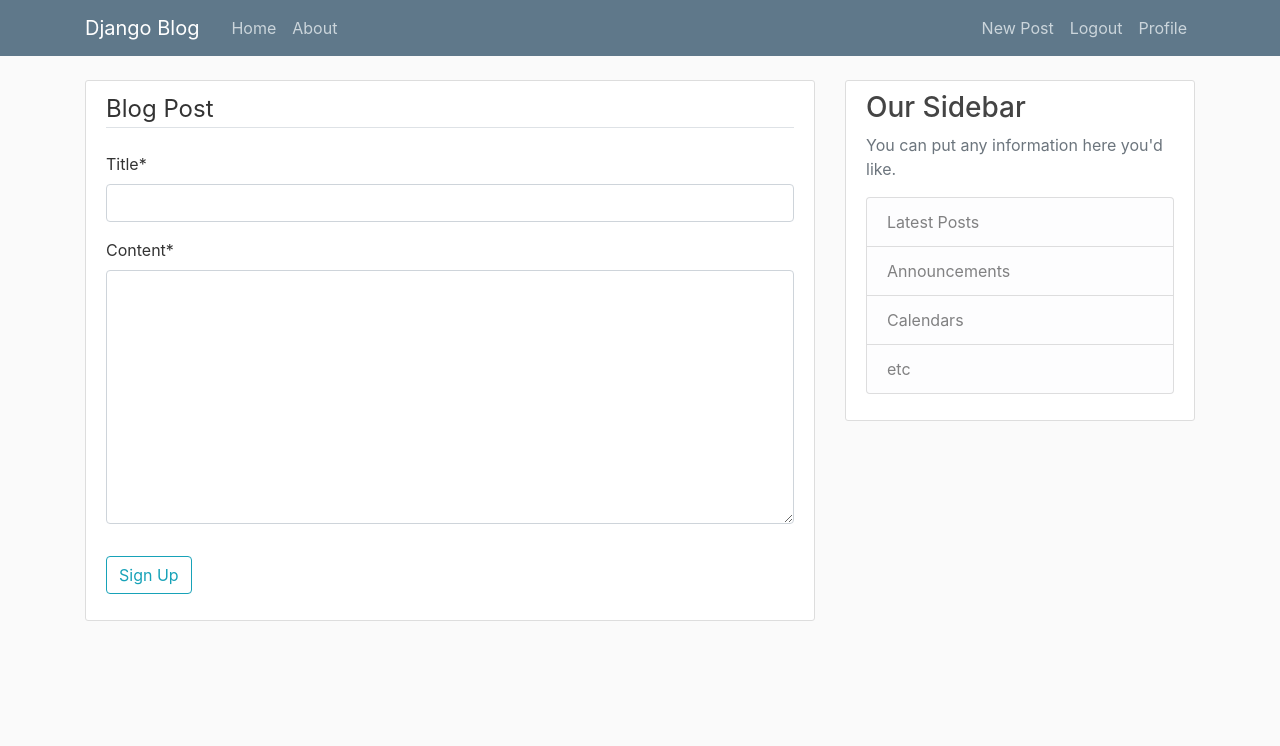
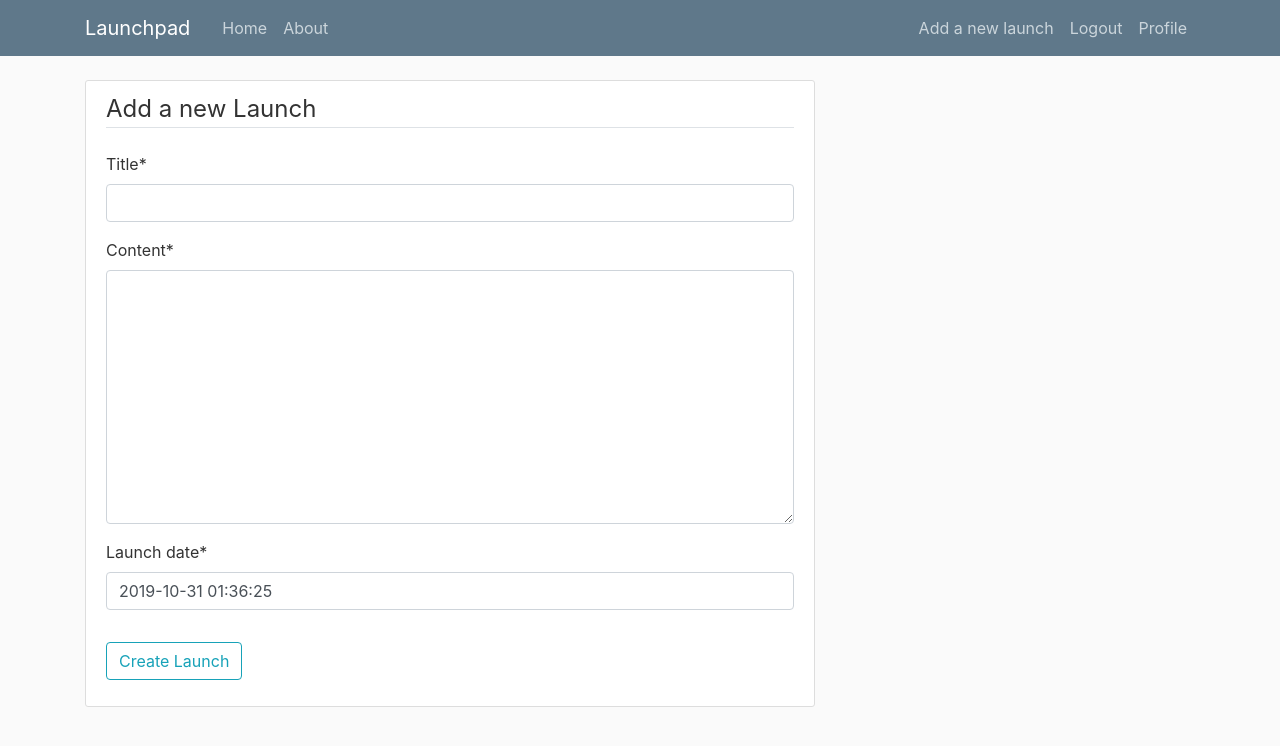
Before and after one commit to errpoulos/launchpad, a Django app: page /post/new/ in a window 1280 px wide. Shown: the top 746 px of the page. Run offline with Django 3.2, Linux system fonts and the light colour scheme; a user stored in the database is signed in; some libraries are stand-ins or nearby versions.

Commit message:
refactored 'django-blog' to 'launchpad' in templates

```diff
--- a/blog/models.py
+++ b/blog/models.py
@@ -8,6 +8,7 @@ from django.urls import reverse
 class Post(models.Model):
     title = models.CharField(max_length=100)
     content = models.TextField()
+    launch_date = models.DateTimeField(default=timezone.now)
     date_posted = models.DateTimeField(default=timezone.now)
     author = models.ForeignKey(User, on_delete=models.CASCADE)
 
--- a/blog/templates/blog/base.html
+++ b/blog/templates/blog/base.html
@@ -14,16 +14,16 @@
     <link rel="stylesheet" type="text/css" href="{% static 'blog/main.css' %}">
 
     {% if title %}
-    <title>Django Blog - {{ title }}</title>
+    <title>Launchpad - {{ title }}</title>
     {% else %}
-    <title>Django Blog</title>
+    <title>Launchpad</title>
     {% endif %}
 </head>
 <body>
 <header class="site-header">
     <nav class="navbar navbar-expand-md navbar-dark bg-steel fixed-top">
         <div class="container">
-            <a class="navbar-brand mr-4" href="{% url 'blog-home' %}">Django Blog</a>
+            <a class="navbar-brand mr-4" href="{% url 'blog-home' %}">Launchpad</a>
             <button class="navbar-toggler" type="button" data-toggle="collapse" data-target="#navbarToggle"
                     aria-controls="navbarToggle" aria-expanded="false" aria-label="Toggle navigation">
                 <span class="navbar-toggler-icon"></span>
@@ -36,7 +36,7 @@
                 <!-- Navbar Right Side -->
                 <div class="navbar-nav">
                     {% if user.is_authenticated %}
-                    <a class="nav-item nav-link" href="{% url 'post-create'%}">New Post</a>
+                    <a class="nav-item nav-link" href="{% url 'post-create'%}">Add a new launch</a>
                     <a class="nav-item nav-link" href="{% url 'logout'%}">Logout</a>
                     <a class="nav-item nav-link" href="{% url 'profile'%}">Profile</a>
                     {% else %}
@@ -59,21 +59,21 @@
             {% endfor %}
             {% endif %}
             {% block content %}{% endblock %}
-        </div>
-        <div class="col-md-4">
-            <div class="content-section">
-                <h3>Our Sidebar</h3>
-                <p class='text-muted'>You can put any information here you'd like.
-                <ul class="list-group">
-                    <li class="list-group-item list-group-item-light">Latest Posts</li>
-                    <li class="list-group-item list-group-item-light">Announcements</li>
-                    <li class="list-group-item list-group-item-light">Calendars</li>
-                    <li class="list-group-item list-group-item-light">etc</li>
-                </ul>
-                </p>
-            </div>
-        </div>
-    </div>
+<!--        </div>-->
+<!--        <div class="col-md-4">-->
+<!--            <div class="content-section">-->
+<!--                <h3>Our Sidebar</h3>-->
+<!--                <p class='text-muted'>You can put any information here you'd like.>-->
+<!--                <ul class="list-group">-->
+<!--                    <li class="list-group-item list-group-item-light">Latest Posts</li>-->
+<!--                    <li class="list-group-item list-group-item-light">Announcements</li>-->
+<!--                    <li class="list-group-item list-group-item-light">Calendars</li>-->
+<!--                    <li class="list-group-item list-group-item-light">etc</li>-->
+<!--                </ul>-->
+
+<!--            </div>-->
+<!--        </div>-->
+<!--    </div>-->
 </main>
 
 <!-- Optional JavaScript -->
--- a/blog/templates/blog/post_form.html
+++ b/blog/templates/blog/post_form.html
@@ -5,11 +5,11 @@
     <form method="POST">
         {% csrf_token %}
         <fieldset class="form-group">
-            <legend class="border-bottom mb-4">Blog Post</legend>
+            <legend class="border-bottom mb-4">Add a new Launch</legend>
             {{ form|crispy }}
         </fieldset>
         <div class="form-group">
-            <button class="btn btn-outline-info" type="submit">Sign Up</button>
+            <button class="btn btn-outline-info" type="submit">Create Launch</button>
         </div>
     </form>
 
--- a/blog/views.py
+++ b/blog/views.py
@@ -44,7 +44,7 @@ class PostDetailView(DetailView):
 
 class PostCreateView(LoginRequiredMixin, CreateView):
     model = Post
-    fields = ['title', 'content']
+    fields = ['title', 'content', 'launch_date']
 
     # add launch fields here
 
```
Also changed, not shown: db.sqlite3.
